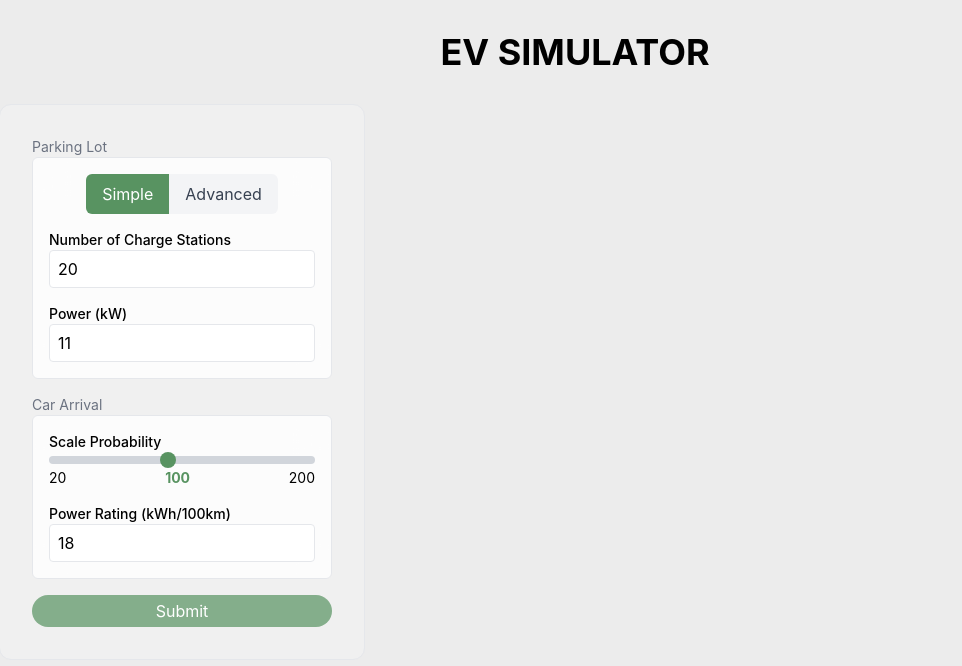
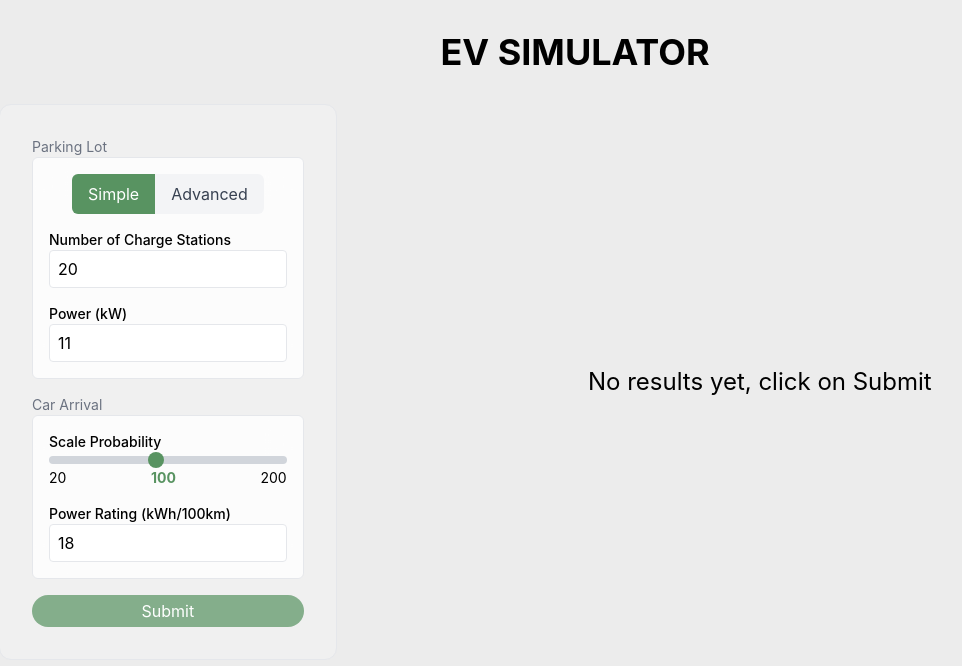
Before and after one commit to manoj-malviya-96/ev-sim, a React (Create React App) app in the folder web-app/: page / in a window 1280 px wide. Shown: the top 666 px of the page, without its empty margins (65-1027 px from the left). Built offline with nearby package versions, Linux system fonts and the light colour scheme; no server answers.

Commit message:
adds placeholder block

```diff
--- a/web-app/src/main/analysis.tsx
+++ b/web-app/src/main/analysis.tsx
@@ -56,7 +56,7 @@ const Analysis: React.FC<AnalysisProps> = ({results, className}) => {
         roundTo(eachChargePoint.reduce((acc, val) => acc + val, 0)
             / eachChargePoint.length, 2);
 
-    return ( results &&
+    return (
         <div className={`w-full h-full p-8 bg-white bg-opacity-20 border rounded-lg
                         max-h-screen overflow-auto flex flex-col gap-4
                         ${className}`}>
--- a/web-app/src/main/ev-sim.tsx
+++ b/web-app/src/main/ev-sim.tsx
@@ -14,9 +14,14 @@ const EVSim = () => {
     return (
         <div className="w-screen h-screen p-8">
             <h1 className="text-4xl font-bold text-center uppercase">EV Simulator</h1>
-            <div className="flex flex-row p-8 gap-8">
+            <div className="flex flex-row p-8 gap-8 items-center">
                 <Controls controller={controller}/>
-                <Analysis results={results}/>
+                {results && <Analysis results={results}/>}
+                {!results &&
+                    <div className="w-3/4 h-3/4">
+                        <p className="text-center text-2xl">No results yet, click on Submit</p>
+                    </div>
+                }
             </div>
         </div>
     );
```
